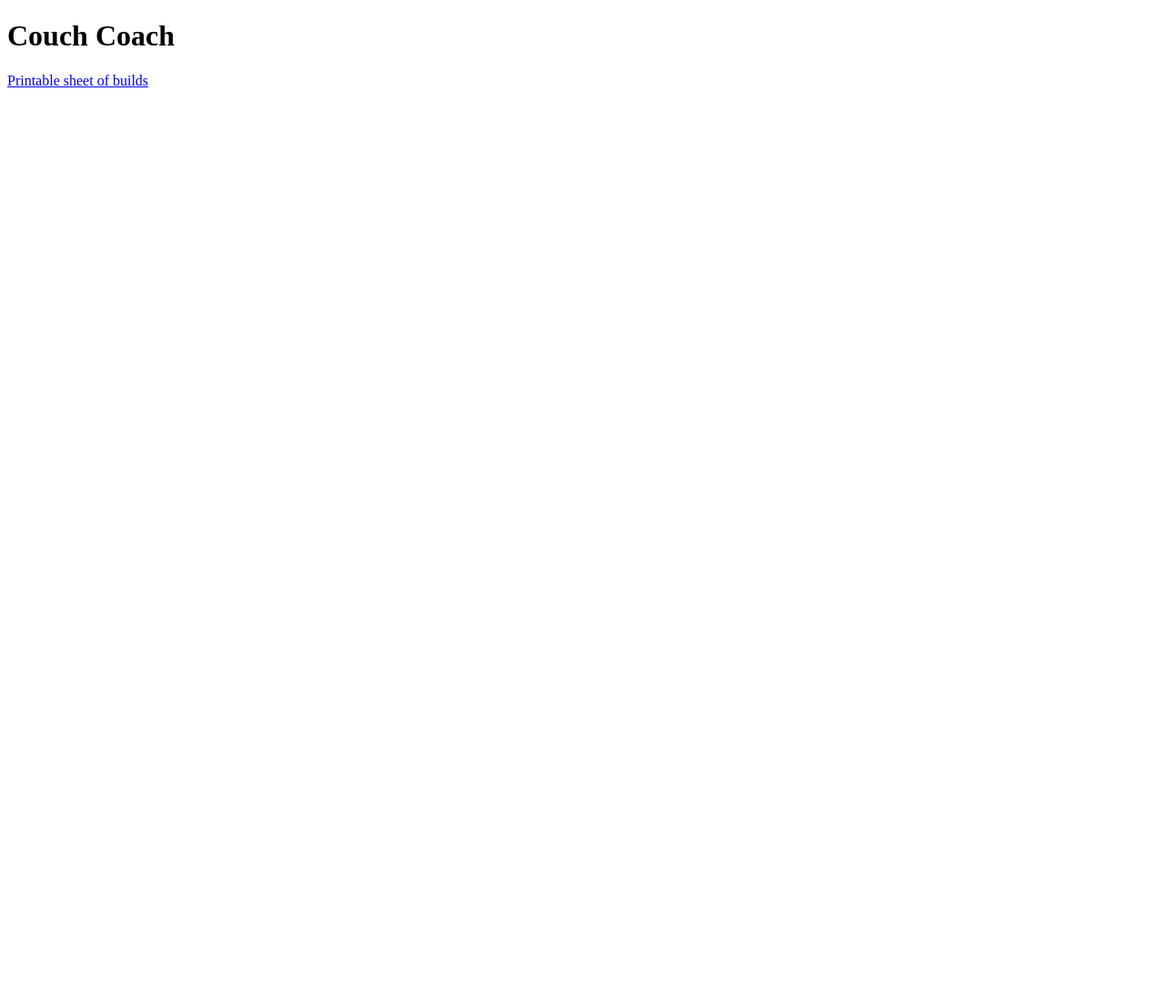
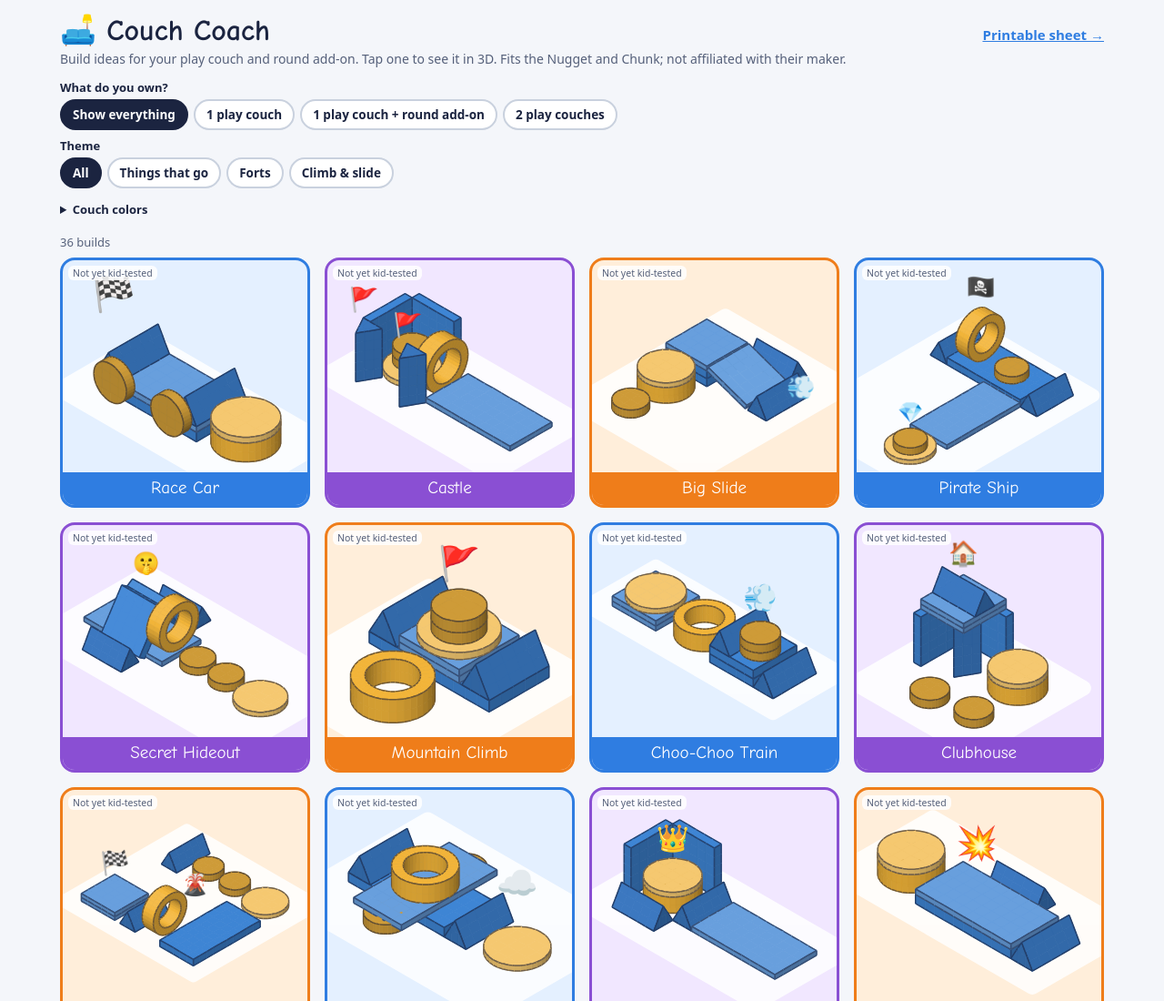
Before and after one commit to welovejeff/couch-coach, a website: page index.html in a window 1280 px wide. Shown: the top 1100 px of the page at 91% size. Before the commit the page ends 800 px from the top, so only its background shows below. Drawn offline with Linux system fonts and the light colour scheme.

Commit message:
feat: make the gallery the home page
The home page is a wall of build cards that can be filtered by what the
visitor owns and by theme. Cards draw as they scroll into view, link to
each build, and carry the not-yet-kid-tested label. Colours are shared
with the other pages through browser storage.

Co-Authored-By: Claude Fable 5.2 <noreply@anthropic.com>

```diff
--- /dev/null
+++ b/css/site.css
@@ -0,0 +1,85 @@
+:root {
+  --ink: #1b2440; --muted: #55607a; --line: #c9d1de; --paper: #f4f6fa;
+  --go: #2f7de1; --go-bg: #e4f0ff;
+  --fort: #8a4fd3; --fort-bg: #f1e7ff;
+  --climb: #ef7d1a; --climb-bg: #ffeeda;
+  --round: "Arial Rounded MT Bold", ui-rounded, "SF Pro Rounded", "Chalkboard SE", "Comic Sans MS", system-ui, sans-serif;
+}
+* { box-sizing: border-box; }
+html, body { margin: 0; }
+body { background: var(--paper); color: var(--ink); font-family: system-ui, sans-serif; font-size: 15px; }
+a { color: var(--go); }
+[hidden] { display: none !important; }
+
+.wrap { max-width: 1180px; margin: 0 auto; padding: 14px 16px 48px; }
+.top { display: flex; align-items: baseline; justify-content: space-between; gap: 12px; }
+.top h1 { font-family: var(--round); font-size: 26px; margin: 0; }
+.top h1 a { color: inherit; text-decoration: none; }
+.top .to-sheet { font-weight: 700; white-space: nowrap; }
+.pitch { margin: 4px 0 12px; color: var(--muted); font-size: 14px; line-height: 1.35; }
+
+/* ---------- filters ---------- */
+.chips { display: flex; flex-wrap: wrap; gap: 6px; margin: 0 0 8px; padding: 0; border: 0; }
+.chips legend { padding: 0; margin-bottom: 4px; font-weight: 700; font-size: 13px; }
+.chips label { cursor: pointer; }
+.chips input { position: absolute; opacity: 0; pointer-events: none; }
+.chips span {
+  display: inline-block; padding: 7px 12px; min-height: 34px; border: 2px solid var(--line); border-radius: 18px;
+  background: #fff; font-weight: 600; font-size: 13.5px; line-height: 1.2;
+}
+.chips input:checked + span { background: var(--ink); border-color: var(--ink); color: #fff; }
+.chips input:focus-visible + span { outline: 3px solid var(--go); outline-offset: 2px; }
+details.colors { margin: 0 0 12px; }
+details.colors summary { cursor: pointer; font-weight: 700; font-size: 13px; padding: 6px 0; }
+details.colors .row { display: flex; flex-wrap: wrap; gap: 10px 18px; padding: 6px 0 2px; }
+details.colors label { display: flex; align-items: center; gap: 8px; font-weight: 600; font-size: 13.5px; }
+input[type=color] { width: 40px; height: 34px; padding: 0; border: 2px solid var(--line); border-radius: 8px; background: none; }
+.count { margin: 0 0 8px; color: var(--muted); font-size: 13px; }
+
+/* ---------- gallery ---------- */
+.gallery { display: grid; grid-template-columns: repeat(auto-fill, minmax(165px, 1fr)); gap: 12px; }
+.card {
+  position: relative; display: flex; flex-direction: column; aspect-ratio: 1 / 1; min-width: 0;
+  border: 3px solid var(--c); background: var(--bg); border-radius: 16px; overflow: hidden;
+  color: inherit; text-decoration: none;
+}
+.card.go    { --c: var(--go);    --bg: var(--go-bg); }
+.card.fort  { --c: var(--fort);  --bg: var(--fort-bg); }
+.card.climb { --c: var(--climb); --bg: var(--climb-bg); }
+.card:hover, .card:focus-visible { box-shadow: 0 4px 14px rgba(20, 30, 60, .25); outline: none; }
+.card .pic { flex: 1; min-height: 0; padding: 10px 14px 2px; }
+.card svg { width: 100%; height: 100%; display: block; overflow: visible; }
+.card .name {
+  flex: none; background: var(--c); color: #fff; font-family: var(--round); font-size: 16px; line-height: 1.1;
+  padding: 7px 6px 8px; text-align: center;
+}
+.card .untested {
+  position: absolute; left: 6px; top: 6px; font-size: 10.5px; color: var(--muted);
+  background: rgba(255, 255, 255, .85); border-radius: 6px; padding: 1px 5px;
+}
+.empty { grid-column: 1 / -1; padding: 28px 8px; text-align: center; color: var(--muted); }
+@media (min-width: 700px) {
+  .gallery { grid-template-columns: repeat(auto-fill, minmax(230px, 1fr)); gap: 16px; }
+  .card .name { font-size: 19px; }
+  .top h1 { font-size: 32px; }
+}
+
+/* ---------- build page ---------- */
+.build-head { display: flex; flex-wrap: wrap; align-items: baseline; gap: 4px 14px; margin: 6px 0 8px; }
+.build-head h2 { font-family: var(--round); font-size: 24px; margin: 0; }
+.build-head .untested { font-size: 12px; color: var(--muted); }
+.stage {
+  position: relative; height: min(58vh, 560px); min-height: 240px; background: #fff;
+  border: 3px solid var(--line); border-radius: 16px; overflow: hidden;
+}
+.stage canvas { display: block; width: 100%; height: 100%; touch-action: none; }
+.stage .note { position: absolute; inset: 0; display: grid; place-items: center; padding: 20px; text-align: center; color: var(--muted); }
+.steps { display: flex; align-items: center; gap: 8px; margin: 10px 0 6px; }
+.steps button {
+  font: inherit; font-weight: 700; min-height: 44px; min-width: 44px; padding: 8px 14px;
+  border: 2px solid var(--ink); border-radius: 12px; background: #fff; color: var(--ink); cursor: pointer;
+}
+.steps button:disabled { opacity: .35; cursor: default; }
+.steps button.all { background: var(--ink); color: #fff; }
+.steps .caption { flex: 1; text-align: center; font-weight: 700; min-width: 0; }
+.hint { margin: 0; color: var(--muted); font-size: 13px; }
--- a/index.html
+++ b/index.html
@@ -3,10 +3,35 @@
 <head>
 <meta charset="utf-8">
 <meta name="viewport" content="width=device-width, initial-scale=1">
-<title>Couch Coach</title>
+<title>Couch Coach: build ideas for your play couch</title>
+<meta name="description" content="Build ideas for a play couch and round add-on: cars, forts, slides and more, in 3D and as a printable sheet.">
+<link rel="stylesheet" href="css/site.css">
 </head>
 <body>
-<h1>Couch Coach</h1>
-<p><a href="sheet.html">Printable sheet of builds</a></p>
+<div class="wrap">
+  <div class="top">
+    <h1>🛋️ Couch Coach</h1>
+    <a class="to-sheet" href="sheet.html">Printable sheet →</a>
+  </div>
+  <p class="pitch">Build ideas for your play couch and round add-on. Tap one to see it in 3D. Fits the Nugget and Chunk; not affiliated with their maker.</p>
+
+  <fieldset class="chips" id="owned"><legend>What do you own?</legend></fieldset>
+  <fieldset class="chips" id="themes"><legend>Theme</legend></fieldset>
+  <details class="colors">
+    <summary>Couch colors</summary>
+    <div class="row">
+      <label>Couch <input type="color" id="nug"></label>
+      <label id="nug2-row" hidden>Second couch <input type="color" id="nug2"></label>
+      <label>Round add-on <input type="color" id="chk"></label>
+    </div>
+  </details>
+
+  <p class="count" id="count" aria-live="polite"></p>
+  <main class="gallery" id="grid"></main>
+</div>
+<script type="module">
+  import { initGallery } from './js/gallery.js';
+  initGallery();
+</script>
 </body>
 </html>
--- /dev/null
+++ b/js/gallery.js
@@ -0,0 +1,58 @@
+// The gallery home page: a wall of build cards filtered by what the visitor owns and by theme.
+import { BUILDS } from './builds.js';
+import { canMake, SETUPS, SETUP_IDS, THEMES, untestedLabel } from './setups.js';
+import { drawBuild, palette } from './flat.js';
+import { browserPrefs } from './prefs.js';
+
+// The builds to show for the visitor's choices; nothing chosen shows everything.
+export const visibleBuilds = (builds, { owned, theme }) => canMake(builds, owned).filter(b => !theme || b.theme === theme);
+
+export const buildHref = build => `build.html?b=${encodeURIComponent(build.id)}`;
+
+export const cardModel = build => ({ id: build.id, name: build.name, theme: build.theme, href: buildHref(build), label: untestedLabel(build) });
+
+export const EMPTY_MESSAGE = 'No builds match those choices. Try another theme.';
+
+// A second couch colour only makes sense once the visitor owns two couches.
+export const showsSecondColor = owned => SETUPS[owned]?.couches === 2;
+
+const esc = s => s.replace(/[&<>"]/g, c => ({ '&': '&amp;', '<': '&lt;', '>': '&gt;', '"': '&quot;' }[c]));
+
+const chips = (name, options, current) => options.map(([value, text]) =>
+  `<label><input type="radio" name="${name}" value="${value}"${value === current ? ' checked' : ''}><span>${esc(text)}</span></label>`).join('');
+
+export function initGallery() {
+  const prefs = browserPrefs(), $ = id => document.getElementById(id);
+  let theme = '';
+
+  // Each card's picture is drawn only when it scrolls into view.
+  const drawWhenSeen = new IntersectionObserver(entries => {
+    for (const e of entries) {
+      if (!e.isIntersecting) continue;
+      drawWhenSeen.unobserve(e.target);
+      const build = BUILDS.find(b => b.id === e.target.dataset.id);
+      e.target.querySelector('.pic').innerHTML = drawBuild(build, palette(prefs.colors()));
+    }
+  }, { rootMargin: '300px' });
+
+  const renderGrid = () => {
+    const owned = prefs.get('setup'), list = visibleBuilds(BUILDS, { owned, theme }).map(cardModel);
+    drawWhenSeen.disconnect();
+    $('count').textContent = `${list.length} build${list.length === 1 ? '' : 's'}`;
+    $('grid').innerHTML = list.length ? list.map(c =>
+      `<a class="card ${c.theme}" href="${c.href}" data-id="${c.id}"><div class="pic"></div>${c.label ? `<span class="untested">${c.label}</span>` : ''}<div class="name">${esc(c.name)}</div></a>`).join('')
+      : `<p class="empty">${EMPTY_MESSAGE}</p>`;
+    $('grid').querySelectorAll('.card').forEach(card => drawWhenSeen.observe(card));
+    $('nug2-row').hidden = !showsSecondColor(owned);
+  };
+
+  $('owned').insertAdjacentHTML('beforeend', chips('owned', [['', 'Show everything'], ...SETUP_IDS.map(id => [id, SETUPS[id].label])], prefs.get('setup')));
+  $('themes').insertAdjacentHTML('beforeend', chips('theme', [['', 'All'], ...Object.entries(THEMES)], ''));
+  $('owned').addEventListener('change', e => { prefs.set('setup', e.target.value); renderGrid(); });
+  $('themes').addEventListener('change', e => { theme = e.target.value; renderGrid(); });
+  for (const id of ['nug', 'nug2', 'chk']) {
+    $(id).value = id === 'nug2' ? prefs.colors().nug2 : prefs.get(id);
+    $(id).addEventListener('input', () => { prefs.set(id, $(id).value); renderGrid(); });
+  }
+  renderGrid();
+}
```
Also changed, not shown: tests/gallery.test.js (added, +48 -0 lines).
